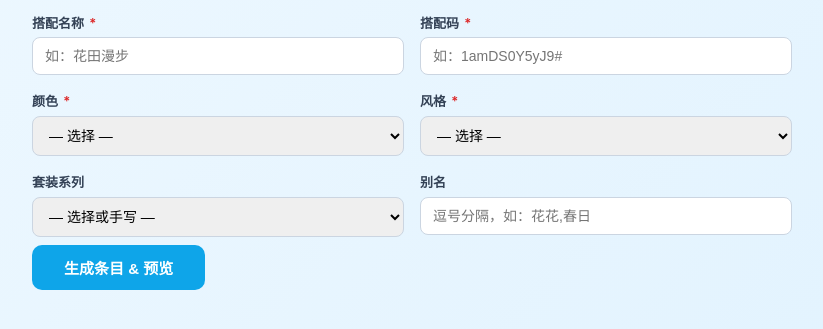
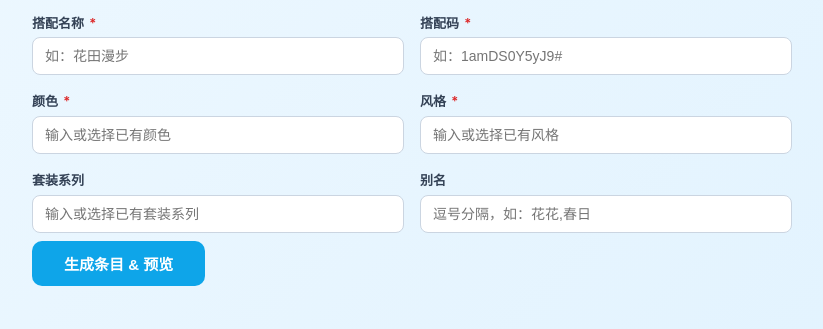
Before and after one commit to bsqb0t/nikkicodes, a plain HTML site: page admin.html in a window 1280 px wide. Shown: the part 333-662 px from the top of the page, without its empty margins (228-1051 px from the left). Drawn offline with Linux system fonts and the light colour scheme.

Commit message:
修复JSON格式，admin.html三字段改为可输入+下拉同步已有数据

```diff
--- a/admin.html
+++ b/admin.html
@@ -230,36 +230,18 @@
       </div>
       <div>
         <label>颜色 <span class="req">*</span></label>
-        <select id="fColor">
-          <option value="">— 选择 —</option>
-          <option value="粉色">粉色</option>
-          <option value="蓝色">蓝色</option>
-          <option value="黑色">黑色</option>
-          <option value="白色">白色</option>
-          <option value="黄色">黄色</option>
-          <option value="紫色">紫色</option>
-        </select>
+        <input type="text" id="fColor" list="dlColor" placeholder="输入或选择已有颜色">
+        <datalist id="dlColor"></datalist>
       </div>
       <div>
         <label>风格 <span class="req">*</span></label>
-        <select id="fStyle">
-          <option value="">— 选择 —</option>
-          <option value="清新">清新</option>
-          <option value="优雅">优雅</option>
-          <option value="梦幻">梦幻</option>
-          <option value="休闲">休闲</option>
-        </select>
+        <input type="text" id="fStyle" list="dlStyle" placeholder="输入或选择已有风格">
+        <datalist id="dlStyle"></datalist>
       </div>
       <div>
         <label>套装系列</label>
-        <select id="fSet">
-          <option value="">— 选择或手写 —</option>
-          <option value="万灵系列">万灵系列</option>
-          <option value="星海系列">星海系列</option>
-          <option value="能力套装">能力套装</option>
-          <option value="童话系列">童话系列</option>
-          <option value="星梦系列">星梦系列</option>
-        </select>
+        <input type="text" id="fSet" list="dlSet" placeholder="输入或选择已有套装系列">
+        <datalist id="dlSet"></datalist>
       </div>
       <div>
         <label>别名</label>
@@ -393,6 +375,26 @@
       });
     });
 
+    // ---------- Load existing data for datalists ----------
+    async function loadExisting() {
+      try {
+        const res = await fetch('data/outfits.json');
+        if (!res.ok) return;
+        const data = await res.json();
+        const colors = [...new Set(data.map(d => d.color))];
+        const styles = [...new Set(data.map(d => d.style))];
+        const sets = [...new Set(data.map(d => d.setName))];
+        populateDatalist('dlColor', colors);
+        populateDatalist('dlStyle', styles);
+        populateDatalist('dlSet', sets);
+      } catch (e) {}
+    }
+    function populateDatalist(id, values) {
+      const dl = $(id);
+      dl.innerHTML = values.map(v => `<option value="${escHtml(v)}">`).join('');
+    }
+    loadExisting();
+
     function escHtml(s) {
       const d = document.createElement('div');
       d.textContent = s;
--- a/data/outfits.json
+++ b/data/outfits.json
@@ -307,7 +307,7 @@
     "color": "黑色",
     "style": "休闲",
     "setName": "能力套装"
-  }
+  },
   {
   "id": "outfit-10205",
   "name": "123",
@@ -315,9 +315,9 @@
     "adad"
   ],
   "code": "adads",
-  "image": "images/outfit-10205.jpeg",
+  "image": "images/2026_01_07_02_50_47_538451.jpeg",
   "color": "粉色",
   "style": "优雅",
   "setName": "万灵系列"
-},
+}
 ]
```
